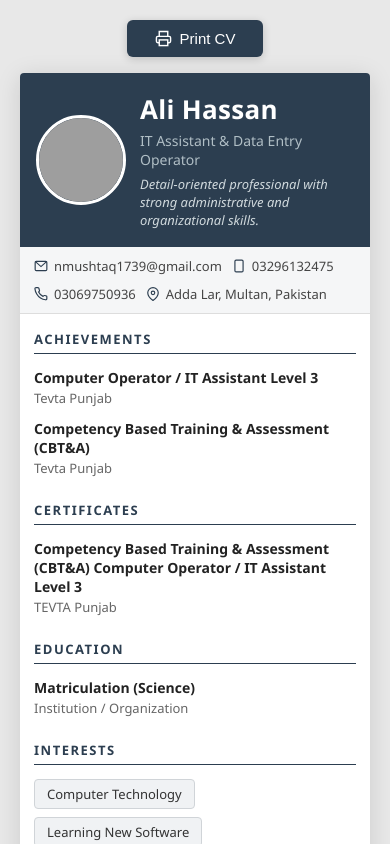
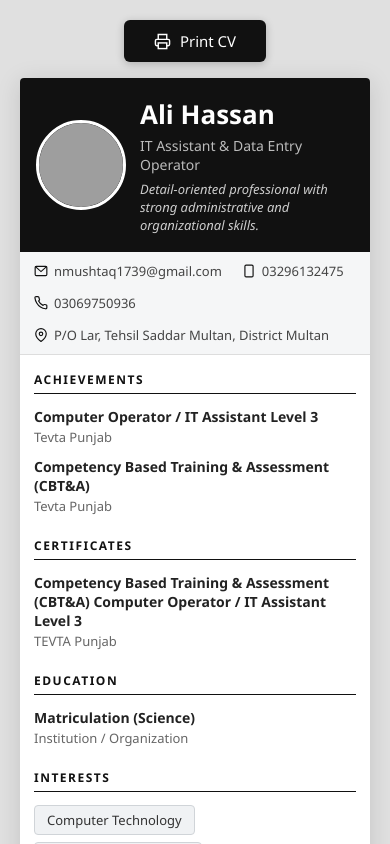
Before and after one commit to ZainMushtaq9/Ali, a plain HTML site: page index.html in a window 390 px wide. Both pictures are taken after a click on the button "Print CV". Shown: the top 844 px of the page. Drawn offline with nearby package versions, Linux system fonts and the light colour scheme; grey boxes are pictures that could not be loaded.

Commit message:
Update index.html

```diff
--- a/index.html
+++ b/index.html
@@ -4,12 +4,14 @@
   <meta charset="UTF-8" />
   <meta name="viewport" content="width=device-width, initial-scale=1.0"/>
   <title>Ali Hassan - CV</title>
+  <script src="https://cdnjs.cloudflare.com/ajax/libs/html2canvas/1.4.1/html2canvas.min.js"></script>
+  <script src="https://cdnjs.cloudflare.com/ajax/libs/jspdf/2.5.1/jspdf.umd.min.js"></script>
   <style>
     * { margin: 0; padding: 0; box-sizing: border-box; }
 
     body {
       font-family: 'Segoe UI', Arial, sans-serif;
-      background: #e8e8e8;
+      background: #e0e0e0;
       display: flex;
       flex-direction: column;
       align-items: center;
@@ -17,25 +19,25 @@
       min-height: 100vh;
     }
 
-    /* Print Button */
     #print-btn {
       margin-bottom: 16px;
-      padding: 10px 28px;
-      background: #2c3e50;
+      padding: 11px 30px;
+      background: #111;
       color: #fff;
       border: none;
       border-radius: 6px;
       font-size: 15px;
+      font-family: 'Segoe UI', Arial, sans-serif;
       cursor: pointer;
       display: flex;
       align-items: center;
-      gap: 8px;
-      box-shadow: 0 2px 8px rgba(0,0,0,0.18);
+      gap: 9px;
+      box-shadow: 0 2px 8px rgba(0,0,0,0.22);
       transition: background 0.2s;
     }
-    #print-btn:hover { background: #1a252f; }
+    #print-btn:hover { background: #333; }
+    #print-btn:disabled { background: #666; cursor: wait; }
 
-    /* CV Container */
     .cv {
       background: #fff;
       width: 800px;
@@ -45,48 +47,49 @@
       overflow: hidden;
     }
 
-    /* Header */
+    /* KEY FIX: Use both background AND background-color, plus !important */
     .header {
-      background: #2c3e50;
+      background-color: #111111 !important;
+      background: #111111 !important;
       display: flex;
       align-items: center;
       gap: 24px;
       padding: 28px 32px;
     }
+
     .header img {
       width: 90px;
       height: 90px;
       border-radius: 50%;
       object-fit: cover;
-      border: 3px solid #fff;
+      border: 3px solid #ffffff;
       flex-shrink: 0;
+      filter: grayscale(100%);
     }
+
     .header-info h1 {
-      color: #fff;
+      color: #ffffff !important;
       font-size: 26px;
       font-weight: 700;
-      letter-spacing: 0.3px;
     }
-    .header-info .title {
-      color: #b0bec5;
+    .header-info .cv-title {
+      color: #bbbbbb !important;
       font-size: 14px;
       margin-top: 4px;
-      font-weight: 400;
     }
-    .header-info .tagline {
-      color: #cfd8dc;
+    .header-info .cv-tagline {
+      color: #cccccc !important;
       font-size: 13px;
       margin-top: 6px;
       font-style: italic;
     }
 
-    /* Contact Bar */
     .contact-bar {
       display: flex;
       flex-wrap: wrap;
-      gap: 18px;
+      gap: 14px 20px;
       padding: 14px 32px;
-      background: #f5f6f7;
+      background-color: #f5f6f7;
       border-bottom: 1px solid #ddd;
       font-size: 13px;
       color: #444;
@@ -97,54 +100,28 @@
       align-items: center;
       gap: 6px;
     }
-    .contact-item svg {
-      flex-shrink: 0;
-      color: #2c3e50;
-    }
 
-    /* Main Body */
-    .body {
-      padding: 24px 32px 32px;
-    }
+    .cv-body { padding: 24px 32px 32px; }
 
-    /* Section */
-    .section {
-      margin-bottom: 24px;
-    }
+    .section { margin-bottom: 22px; }
     .section-title {
-      font-size: 13px;
+      font-size: 12px;
       font-weight: 700;
       letter-spacing: 1.5px;
       text-transform: uppercase;
-      color: #2c3e50;
-      border-bottom: 1.5px solid #2c3e50;
+      color: #111;
+      border-bottom: 1.5px solid #111;
       padding-bottom: 5px;
-      margin-bottom: 14px;
+      margin-bottom: 13px;
     }
 
-    /* Achievement / Certificate Items */
-    .item-title {
-      font-weight: 700;
-      font-size: 14px;
-      color: #222;
-    }
-    .item-sub {
-      font-size: 13px;
-      color: #666;
-      margin-top: 2px;
-    }
-    .item + .item {
-      margin-top: 12px;
-    }
+    .item-title { font-weight: 700; font-size: 14px; color: #222; }
+    .item-sub { font-size: 13px; color: #666; margin-top: 2px; }
+    .item + .item { margin-top: 11px; }
 
-    /* Tags (Interests & Skills) */
-    .tags {
-      display: flex;
-      flex-wrap: wrap;
-      gap: 8px;
-    }
+    .tags { display: flex; flex-wrap: wrap; gap: 7px; }
     .tag {
-      background: #f0f2f4;
+      background-color: #f0f2f4;
       border: 1px solid #d0d4d8;
       color: #333;
       border-radius: 4px;
@@ -152,43 +129,26 @@
       font-size: 13px;
     }
 
-    /* Languages */
     .languages-grid {
       display: grid;
       grid-template-columns: repeat(3, 1fr);
       gap: 10px;
     }
-    .lang-item .lang-name {
-      font-weight: 700;
-      font-size: 14px;
-      color: #222;
-    }
-    .lang-item .lang-level {
-      font-size: 12px;
-      color: #7c9cb0;
-      font-style: italic;
-      margin-top: 2px;
-    }
-
-    /* Print Styles */
-    @media print {
-      body { background: #fff; padding: 0; }
-      #print-btn { display: none; }
-      .cv { box-shadow: none; width: 100%; }
-    }
+    .lang-name { font-weight: 700; font-size: 14px; color: #222; }
+    .lang-level { font-size: 12px; color: #666; font-style: italic; margin-top: 2px; }
 
     @media (max-width: 600px) {
       .cv { width: 100%; }
       .header { padding: 18px 16px; gap: 14px; }
-      .body { padding: 16px 14px 24px; }
-      .contact-bar { padding: 10px 14px; gap: 10px; }
+      .cv-body { padding: 16px 14px 24px; }
+      .contact-bar { padding: 10px 14px; }
       .languages-grid { grid-template-columns: 1fr 1fr; }
     }
   </style>
 </head>
 <body>
 
-  <button id="print-btn" onclick="window.print()">
+  <button id="print-btn" onclick="generatePDF()">
     <svg width="17" height="17" fill="none" stroke="currentColor" stroke-width="2" viewBox="0 0 24 24">
       <polyline points="6 9 6 2 18 2 18 9"></polyline>
       <path d="M6 18H4a2 2 0 0 1-2-2v-5a2 2 0 0 1 2-2h16a2 2 0 0 1 2 2v5a2 2 0 0 1-2 2h-2"></path>
@@ -197,43 +157,40 @@
     Print CV
   </button>
 
-  <div class="cv">
+  <div class="cv" id="cv-content">
 
-    <!-- Header -->
-    <div class="header">
-      <img src="https://raw.githubusercontent.com/AliHassan_CV/main/ali.jpg" alt="Ali Hassan"
-           onerror="this.src='https://ui-avatars.com/api/?name=Ali+Hassan&size=90&background=4a6fa5&color=fff&bold=true'"/>
+    <div class="header" id="cv-header" style="background-color:#111111;background:#111111;">
+      <img src="https://raw.githubusercontent.com/ZainMushtaq9/Ali/main/ali.jpg" alt="Ali Hassan"
+           crossorigin="anonymous"
+           onerror="this.src='https://ui-avatars.com/api/?name=Ali+Hassan&size=90&background=333333&color=ffffff&bold=true'"/>
       <div class="header-info">
-        <h1>Ali Hassan</h1>
-        <div class="title">IT Assistant &amp; Data Entry Operator</div>
-        <div class="tagline">Detail-oriented professional with strong administrative and organizational skills.</div>
+        <h1 style="color:#ffffff;">Ali Hassan</h1>
+        <div class="cv-title" style="color:#bbbbbb;">IT Assistant &amp; Data Entry Operator</div>
+        <div class="cv-tagline" style="color:#cccccc;">Detail-oriented professional with strong administrative and organizational skills.</div>
       </div>
     </div>
 
-    <!-- Contact Bar -->
     <div class="contact-bar">
       <div class="contact-item">
-        <svg width="14" height="14" fill="none" stroke="currentColor" stroke-width="2" viewBox="0 0 24 24"><rect x="2" y="4" width="20" height="16" rx="2"/><polyline points="2,4 12,13 22,4"/></svg>
+        <svg width="14" height="14" fill="none" stroke="#111" stroke-width="2" viewBox="0 0 24 24"><rect x="2" y="4" width="20" height="16" rx="2"/><polyline points="2,4 12,13 22,4"/></svg>
         nmushtaq1739@gmail.com
       </div>
       <div class="contact-item">
-        <svg width="14" height="14" fill="none" stroke="currentColor" stroke-width="2" viewBox="0 0 24 24"><rect x="5" y="2" width="14" height="20" rx="2"/><line x1="12" y1="18" x2="12" y2="18"/></svg>
+        <svg width="14" height="14" fill="none" stroke="#111" stroke-width="2" viewBox="0 0 24 24"><rect x="5" y="2" width="14" height="20" rx="2"/><line x1="12" y1="18" x2="12" y2="18"/></svg>
         03296132475
       </div>
       <div class="contact-item">
-        <svg width="14" height="14" fill="none" stroke="currentColor" stroke-width="2" viewBox="0 0 24 24"><path d="M22 16.92v3a2 2 0 0 1-2.18 2 19.79 19.79 0 0 1-8.63-3.07A19.5 19.5 0 0 1 4.69 12 19.79 19.79 0 0 1 1.63 3.18 2 2 0 0 1 3.6 1h3a2 2 0 0 1 2 1.72 12.84 12.84 0 0 0 .7 2.81 2 2 0 0 1-.45 2.11L7.91 8.5a16 16 0 0 0 7.59 7.59l.95-.95a2 2 0 0 1 2.11-.45 12.84 12.84 0 0 0 2.81.7A2 2 0 0 1 22 16.92z"/></svg>
+        <svg width="14" height="14" fill="none" stroke="#111" stroke-width="2" viewBox="0 0 24 24"><path d="M22 16.92v3a2 2 0 0 1-2.18 2 19.79 19.79 0 0 1-8.63-3.07A19.5 19.5 0 0 1 4.69 12 19.79 19.79 0 0 1 1.63 3.18 2 2 0 0 1 3.6 1h3a2 2 0 0 1 2 1.72 12.84 12.84 0 0 0 .7 2.81 2 2 0 0 1-.45 2.11L7.91 8.5a16 16 0 0 0 7.59 7.59l.95-.95a2 2 0 0 1 2.11-.45 12.84 12.84 0 0 0 2.81.7A2 2 0 0 1 22 16.92z"/></svg>
         03069750936
       </div>
       <div class="contact-item">
-        <svg width="14" height="14" fill="none" stroke="currentColor" stroke-width="2" viewBox="0 0 24 24"><path d="M21 10c0 7-9 13-9 13S3 17 3 10a9 9 0 0 1 18 0z"/><circle cx="12" cy="10" r="3"/></svg>
-        Adda Lar, Multan, Pakistan
+        <svg width="14" height="14" fill="none" stroke="#111" stroke-width="2" viewBox="0 0 24 24"><path d="M21 10c0 7-9 13-9 13S3 17 3 10a9 9 0 0 1 18 0z"/><circle cx="12" cy="10" r="3"/></svg>
+        P/O Lar, Tehsil Saddar Multan, District Multan
       </div>
     </div>
 
-    <!-- Body -->
-    <div class="body">
+    <div class="cv-body">
 
-      <!-- Achievements -->
       <div class="section">
         <div class="section-title">Achievements</div>
         <div class="item">
@@ -246,7 +203,6 @@
         </div>
       </div>
 
-      <!-- Certificates -->
       <div class="section">
         <div class="section-title">Certificates</div>
         <div class="item">
@@ -255,7 +211,6 @@
         </div>
       </div>
 
-      <!-- Education -->
       <div class="section">
         <div class="section-title">Education</div>
         <div class="item">
@@ -264,7 +219,6 @@
         </div>
       </div>
 
-      <!-- Interests -->
       <div class="section">
         <div class="section-title">Interests</div>
         <div class="tags">
@@ -275,7 +229,6 @@
         </div>
       </div>
 
-      <!-- Languages -->
       <div class="section">
         <div class="section-title">Languages</div>
         <div class="languages-grid">
@@ -294,7 +247,6 @@
         </div>
       </div>
 
-      <!-- Skills -->
       <div class="section">
         <div class="section-title">Skills</div>
         <div class="tags">
@@ -317,5 +269,73 @@
     </div>
   </div>
 
+  <script>
+    async function generatePDF() {
+      const btn = document.getElementById('print-btn');
+      btn.disabled = true;
+      btn.innerHTML = '⏳ Please wait...';
+
+      try {
+        const { jsPDF } = window.jspdf;
+        const cv = document.getElementById('cv-content');
+
+        const canvas = await html2canvas(cv, {
+          scale: 2,
+          useCORS: true,
+          allowTaint: true,
+          backgroundColor: '#ffffff',
+          logging: false,
+          // KEY FIX: onclone forces background color directly on cloned DOM
+          onclone: function(clonedDoc) {
+            const header = clonedDoc.getElementById('cv-header');
+            if (header) {
+              header.style.setProperty('background-color', '#111111', 'important');
+              header.style.setProperty('background', '#111111', 'important');
+            }
+            // Force all text colors in header
+            const h1 = clonedDoc.querySelector('#cv-header h1');
+            if (h1) h1.style.setProperty('color', '#ffffff', 'important');
+            const title = clonedDoc.querySelector('#cv-header .cv-title');
+            if (title) title.style.setProperty('color', '#bbbbbb', 'important');
+            const tagline = clonedDoc.querySelector('#cv-header .cv-tagline');
+            if (tagline) tagline.style.setProperty('color', '#cccccc', 'important');
+          }
+        });
+
+        const imgData = canvas.toDataURL('image/png');
+        const pdf = new jsPDF({ orientation: 'portrait', unit: 'mm', format: 'a4' });
+
+        const pageW = pdf.internal.pageSize.getWidth();
+        const pageH = pdf.internal.pageSize.getHeight();
+        const imgH = (canvas.height * pageW) / canvas.width;
+
+        if (imgH <= pageH) {
+          pdf.addImage(imgData, 'PNG', 0, 0, pageW, imgH);
+        } else {
+          let page = 0;
+          let remaining = imgH;
+          while (remaining > 0) {
+            if (page > 0) pdf.addPage();
+            pdf.addImage(imgData, 'PNG', 0, -(page * pageH), pageW, imgH);
+            remaining -= pageH;
+            page++;
+          }
+        }
+
+        pdf.save('Ali_Hassan_CV.pdf');
+      } catch (err) {
+        console.error(err);
+        alert('Error: ' + err.message);
+      }
+
+      btn.disabled = false;
+      btn.innerHTML = `<svg width="17" height="17" fill="none" stroke="currentColor" stroke-width="2" viewBox="0 0 24 24">
+        <polyline points="6 9 6 2 18 2 18 9"></polyline>
+        <path d="M6 18H4a2 2 0 0 1-2-2v-5a2 2 0 0 1 2-2h16a2 2 0 0 1 2 2v5a2 2 0 0 1-2 2h-2"></path>
+        <rect x="6" y="14" width="12" height="8"></rect>
+      </svg> Print CV`;
+    }
+  </script>
+
 </body>
-</html>
+  </html>
```
